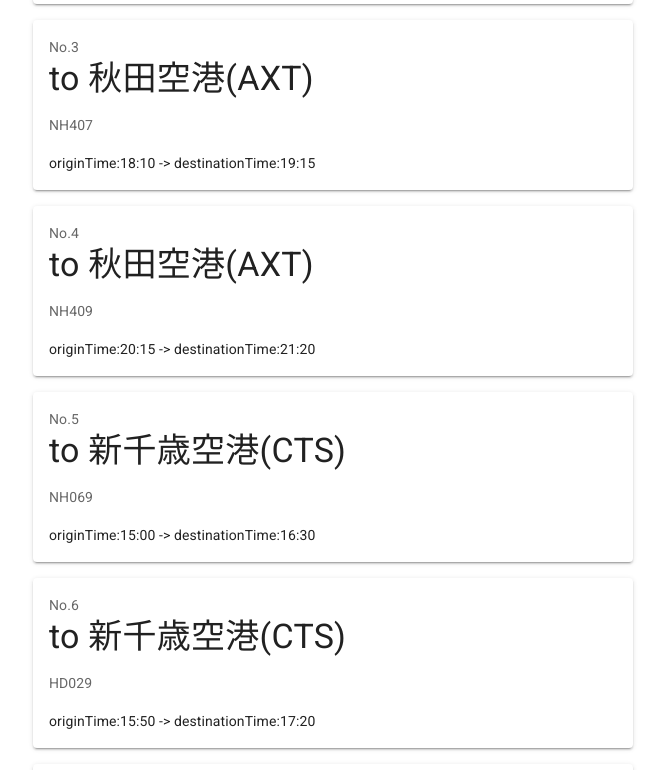
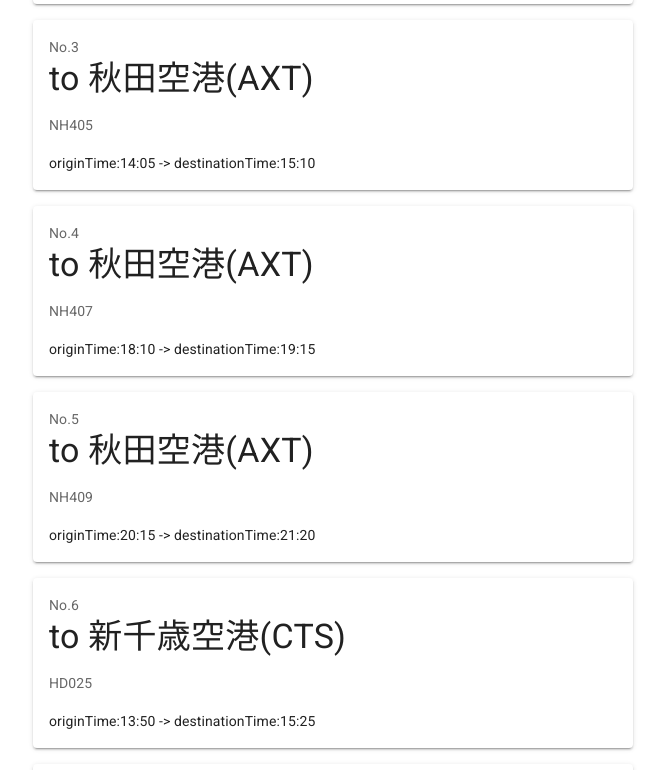
Before and after one commit to MizukiSonoko/buttobi-site, a Nuxt app: page / in a window 1280 px wide. Shown: the part 898-1668 px from the top of the page, without its empty margins (307-972 px from the left). Built offline with nearby package versions, Linux system fonts and the light colour scheme.

Commit message:
Add 60min to originTime

```diff
--- a/pages/index.vue
+++ b/pages/index.vue
@@ -36,7 +36,7 @@
 import Vue from "vue";
 import dataSet from '@/assets/data.json'
 import mappingSet from '@/assets/mapping.json'
-import { isPast, isFuture, getDay, parse } from 'date-fns'
+import { isPast, isFuture, getDay, parse, add } from 'date-fns'
 
 interface StringKeyObject {
     [key: string]: string;
@@ -83,7 +83,9 @@
           return d['odpt:flightScheduleObject'].filter((f: any) => {
             const from = Date.parse(f['odpt:isValidFrom'])
             const to = Date.parse(f['odpt:isValidTo'])
-            return isPast(from) && isFuture(to) && isFuture(parse(f['odpt:originTime'], 'kk:mm', new Date()));
+            return isPast(from) && isFuture(to) &&
+              isFuture(
+                add(parse(f['odpt:originTime'], 'kk:mm', new Date()), {minutes: 60}));
           }).map((f: any) => {
             return {
               dest: this.getIataCode(d['odpt:destinationAirport']),
```
